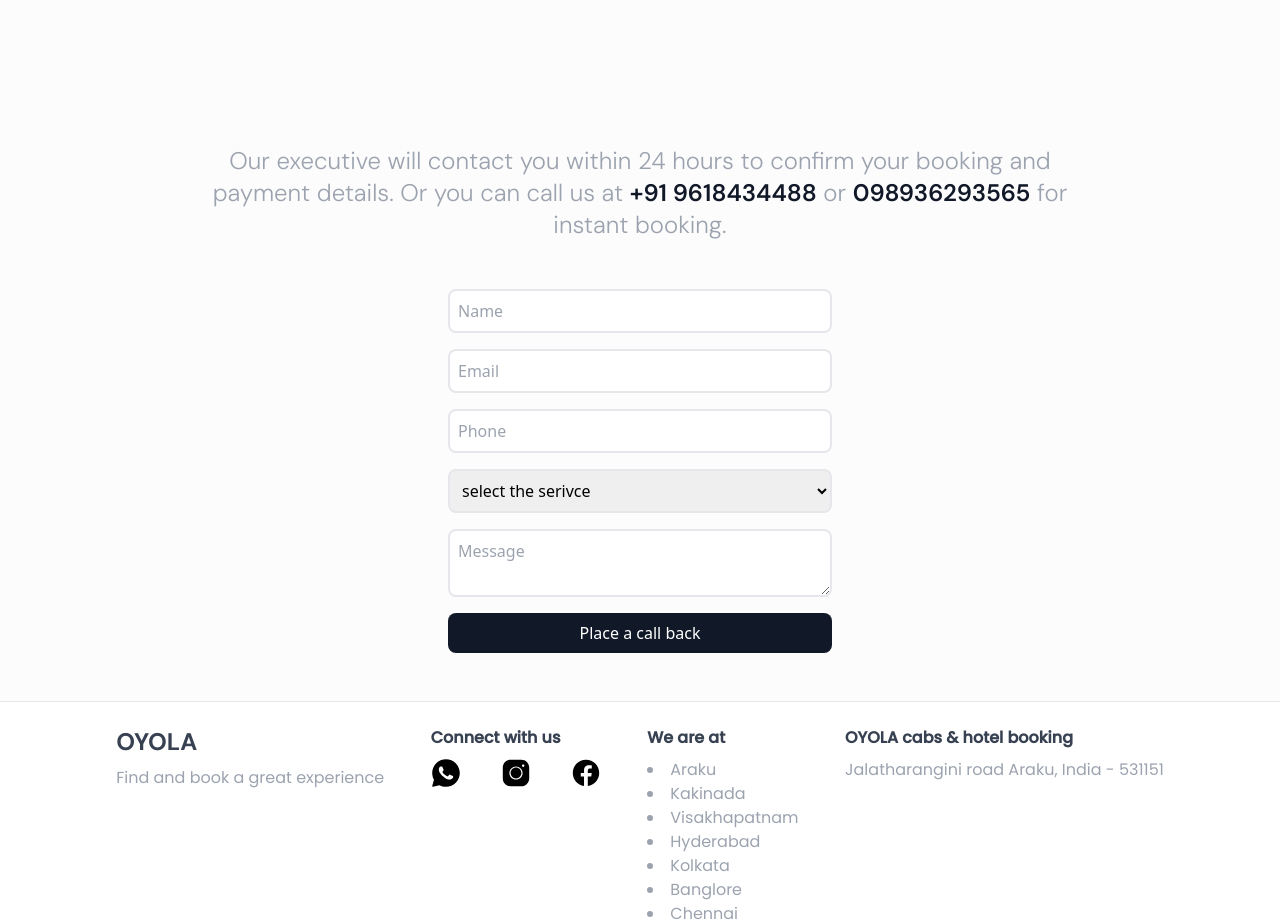
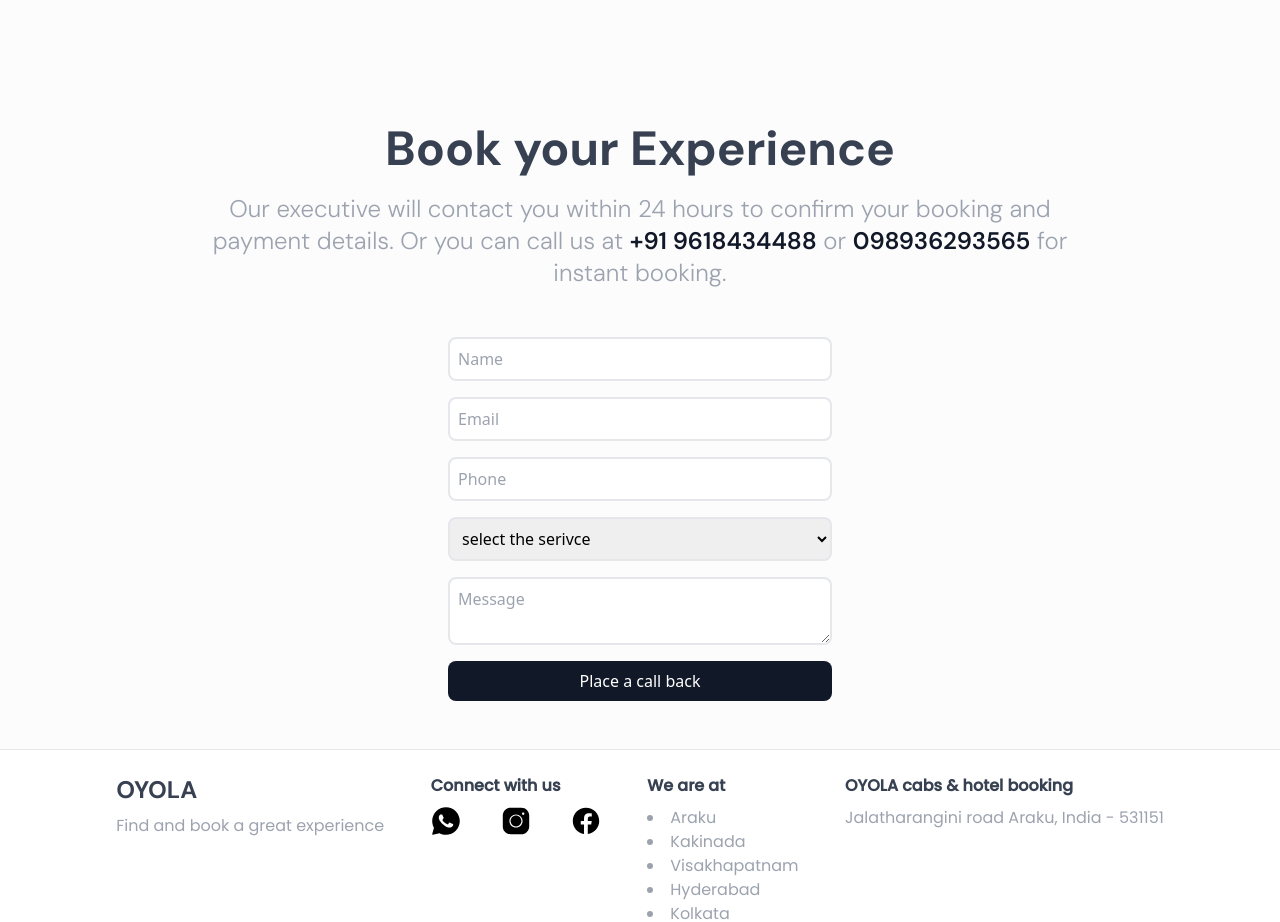
Before and after one commit to nani-samireddy/oyola_version_1, a React (Vite) app: page /experiences in a window 1280 px wide. Shown: the part 2340-3262 px from the top of the page. Built offline with nearby package versions, Linux system fonts and the light colour scheme.

Commit message:
updatd the form title

```diff
--- a/src/pages/homepage/cars/cars.jsx
+++ b/src/pages/homepage/cars/cars.jsx
@@ -50,7 +50,9 @@ export default function Cars() {
 
       {/* Booking form */}
       <div id="callbackform">
-        <CallBackForm/>
+        <CallBackForm
+        title={"Book a car"}
+        />
       </div>
     </div>
   );
--- a/src/pages/homepage/experience/experience.jsx
+++ b/src/pages/homepage/experience/experience.jsx
@@ -50,7 +50,9 @@ export default function Experiences() {
 
       {/* Booking form */}
       <div id="callbackform">
-        <CallBackForm/>
+        <CallBackForm
+        title={"Book your Experience"}
+        />
       </div>
     </div>
   );
--- a/src/pages/homepage/stays/stays.jsx
+++ b/src/pages/homepage/stays/stays.jsx
@@ -50,7 +50,7 @@ export default function Stays() {
 
       {/* Booking form */}
       <div id="callbackform">
-        <CallBackForm/>
+        <CallBackForm title={"Book your stays"}/>
       </div>
     </div>
   );
```
Also changed, not shown: 1 other file (tests, documents, lock files or other folders).
